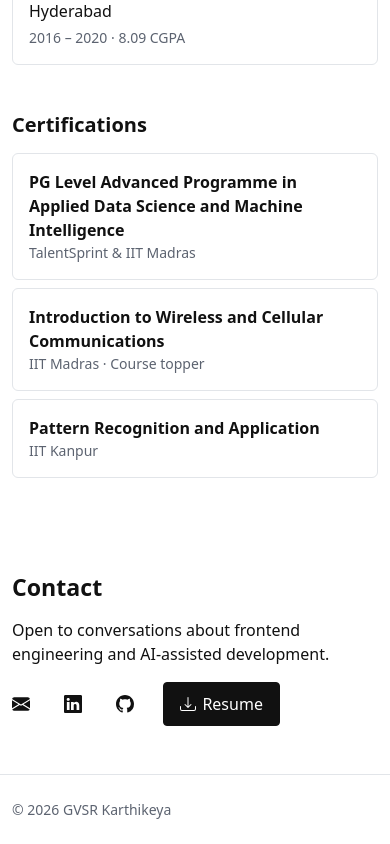
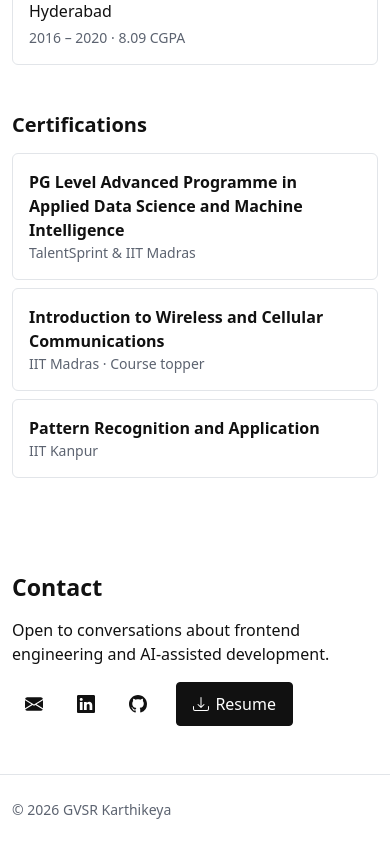
Before and after one commit to gvsrkarthikeya/karthikeya-portfolio, an Angular app: page / in a window 390 px wide. Shown: the part 5244-6088 px from the top of the page. Built offline with nearby package versions, Linux system fonts and the light colour scheme.

Commit message:
fix: keep contact links inside the content edge (#19)
Remove the negative margin that pulled the first link box past the content edge. Visible borders, shadows and focus outlines were clipped on mobile in every style.

```diff
--- a/src/app/shared/components/social-links/social-links.scss
+++ b/src/app/shared/components/social-links/social-links.scss
@@ -1,7 +1,3 @@
-.social-links {
-  margin-left: -0.8125rem;
-}
-
 .social-links__link {
   display: inline-flex;
   align-items: center;
--- a/src/styles/designs/_neubrutalism.scss
+++ b/src/styles/designs/_neubrutalism.scss
@@ -105,11 +105,6 @@
     border-color: var(--color-border);
   }
 
-  // Bordered links must align with the content edge instead of the text edge.
-  .social-links {
-    margin-left: 0;
-  }
-
   .hero__initials {
     border: var(--nb-border);
     box-shadow: var(--shadow-control);
```
